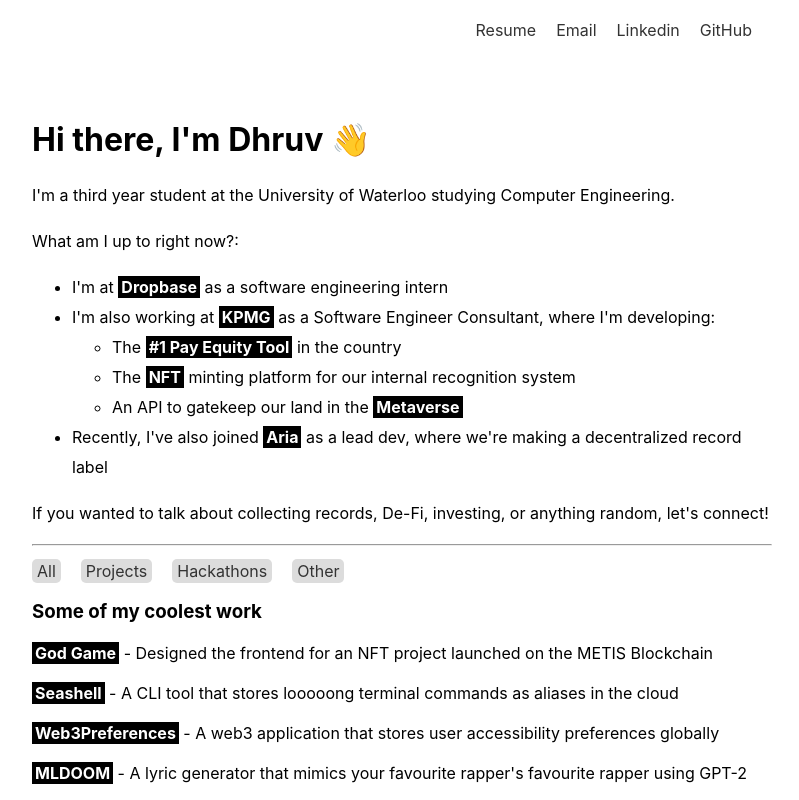
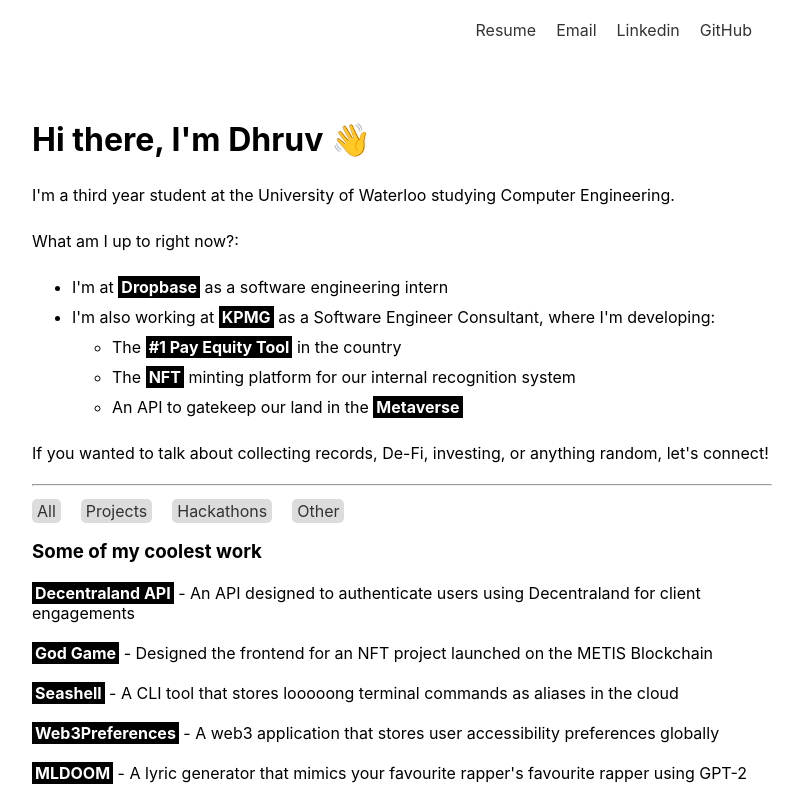
Before and after one commit to dbvora03/portfolio, a Next.js app: page / in a window 1280 px wide. Shown: the top 800 px of the page, without its empty margins (238-1037 px from the left). Built offline with nearby package versions, Linux system fonts and the light colour scheme.

Commit message:
added updates

```diff
--- a/components/data.js
+++ b/components/data.js
@@ -1,4 +1,11 @@
 export const listOfEverything = [
+  {
+    name: "Decentraland API",
+    description: "An API designed to authenticate users using Decentraland for client engagements",
+    technologies: [],
+    link: "",
+    type: "Other"
+  },
   {
     name: "God Game",
     description: "Designed the frontend for an NFT project launched on the METIS Blockchain",
--- a/pages/index.js
+++ b/pages/index.js
@@ -43,7 +43,7 @@
           <li className={styles.paragraph}>The <strong className={styles.strong}>NFT</strong> minting platform for our internal recognition system</li>
           <li className={styles.paragraph}>An API to gatekeep our land in the <strong className={styles.strong}>Metaverse</strong></li>
         </ul>
-        <li className={styles.paragraph}>Recently, I{"'"}ve also joined <strong className={styles.strong}>Aria</strong> as a lead dev, where we're making a decentralized record label </li>
+        {/*<li className={styles.paragraph}>Recently, I{"'"}ve also joined <strong className={styles.strong}>Aria</strong> as a lead dev, where we're making a decentralized record label </li>*/}
 
       </ul>
       <p className={styles.paragraph}>If you wanted to talk about collecting records, De-Fi, investing, or anything random, let's connect! </p>
```
Also changed, not shown: public/vercel.svg.
